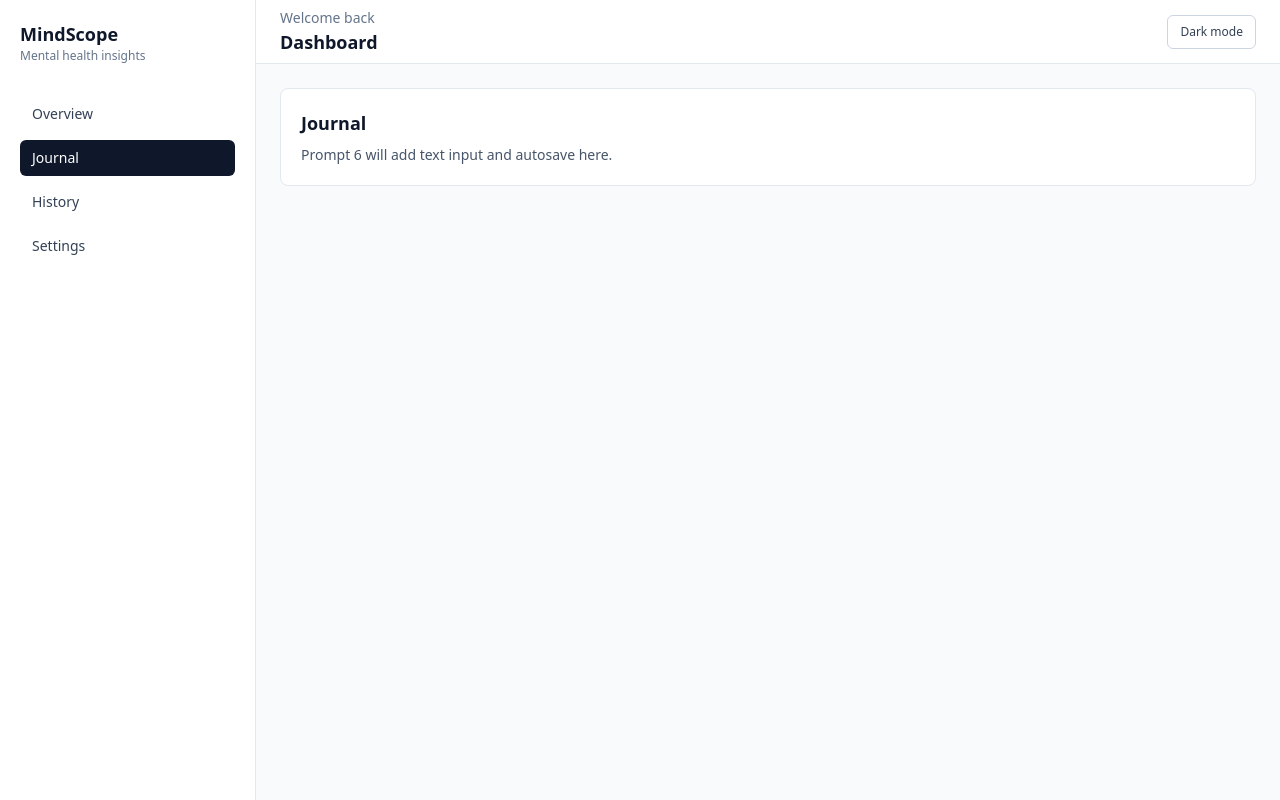
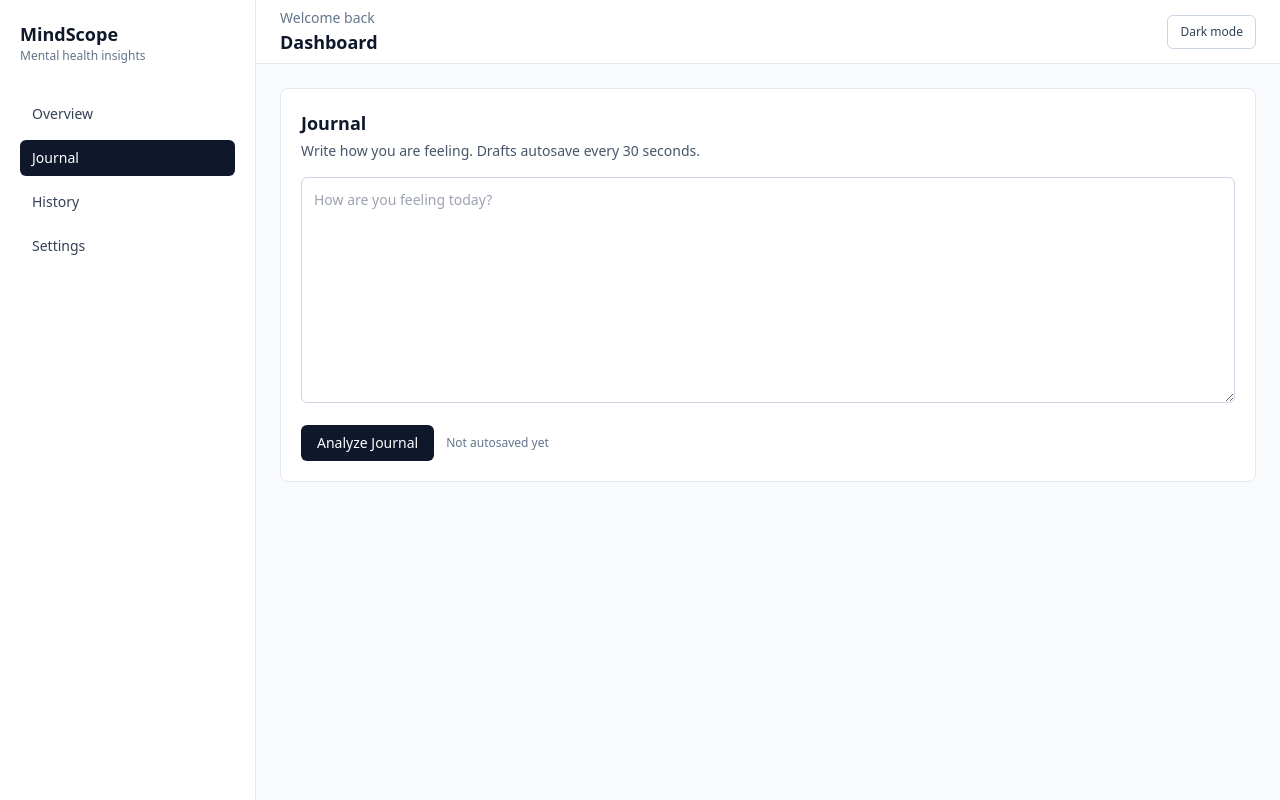
Before and after one commit to ahadunnobi/Shruti, a Next.js app: page /dashboard/journal in a window 1280 px wide. Built offline with nearby package versions, Linux system fonts and the light colour scheme.

Commit message:
Add journal page with text input, autosave functionality, and crisis detection

```diff
--- a/app/(dashboard)/dashboard/journal/page.tsx
+++ b/app/(dashboard)/dashboard/journal/page.tsx
@@ -1,10 +1,154 @@
+"use client";
+
+import { useEffect, useMemo, useState } from "react";
+
+const DRAFT_KEY = "journal-draft-text";
+
+type AnalyzeResponse = {
+  crisis: boolean;
+  category?: string;
+  emotionScores?: Record<string, number>;
+  matchedKeywords?: string[];
+  message?: string;
+  error?: string;
+};
+
 export default function JournalPage() {
+  const [text, setText] = useState("");
+  const [loading, setLoading] = useState(false);
+  const [error, setError] = useState<string | null>(null);
+  const [result, setResult] = useState<AnalyzeResponse | null>(null);
+  const [lastAutoSavedAt, setLastAutoSavedAt] = useState<Date | null>(null);
+
+  useEffect(() => {
+    const draft = localStorage.getItem(DRAFT_KEY);
+    if (draft) {
+      setText(draft);
+    }
+  }, []);
+
+  useEffect(() => {
+    const interval = setInterval(() => {
+      localStorage.setItem(DRAFT_KEY, text);
+      setLastAutoSavedAt(new Date());
+    }, 30000);
+
+    return () => clearInterval(interval);
+  }, [text]);
+
+  const lastSavedText = useMemo(() => {
+    if (!lastAutoSavedAt) {
+      return "Not autosaved yet";
+    }
+    return `Autosaved at ${lastAutoSavedAt.toLocaleTimeString()}`;
+  }, [lastAutoSavedAt]);
+
+  const handleSubmit = async () => {
+    if (!text.trim()) {
+      setError("Please write a journal entry first.");
+      return;
+    }
+
+    setLoading(true);
+    setError(null);
+    setResult(null);
+
+    try {
+      const response = await fetch("/api/analyze/text", {
+        method: "POST",
+        headers: {
+          "Content-Type": "application/json"
+        },
+        body: JSON.stringify({ text })
+      });
+
+      const payload = (await response.json()) as AnalyzeResponse;
+      if (!response.ok) {
+        throw new Error(payload.error ?? "Analysis failed");
+      }
+
+      setResult(payload);
+      localStorage.setItem(DRAFT_KEY, text);
+      setLastAutoSavedAt(new Date());
+    } catch (submitError) {
+      setError(
+        submitError instanceof Error
+          ? submitError.message
+          : "Something went wrong while analyzing text."
+      );
+    } finally {
+      setLoading(false);
+    }
+  };
+
   return (
-    <section className="rounded-lg border border-slate-200 bg-white p-5 dark:border-slate-800 dark:bg-slate-900">
-      <h1 className="text-lg font-semibold">Journal</h1>
-      <p className="mt-2 text-sm text-slate-600 dark:text-slate-300">
-        Prompt 6 will add text input and autosave here.
-      </p>
+    <section className="space-y-4 rounded-lg border border-slate-200 bg-white p-5 dark:border-slate-800 dark:bg-slate-900">
+      <div>
+        <h1 className="text-lg font-semibold">Journal</h1>
+        <p className="mt-1 text-sm text-slate-600 dark:text-slate-300">
+          Write how you are feeling. Drafts autosave every 30 seconds.
+        </p>
+      </div>
+
+      <textarea
+        value={text}
+        onChange={(event) => setText(event.target.value)}
+        placeholder="How are you feeling today?"
+        rows={10}
+        className="w-full rounded-md border border-slate-300 bg-transparent p-3 text-sm outline-none ring-slate-400 focus:ring-2 dark:border-slate-700"
+      />
+
+      <div className="flex flex-wrap items-center gap-3">
+        <button
+          type="button"
+          onClick={handleSubmit}
+          disabled={loading}
+          className="rounded-md bg-slate-900 px-4 py-2 text-sm font-medium text-white hover:bg-slate-700 disabled:cursor-not-allowed disabled:opacity-60 dark:bg-slate-100 dark:text-slate-900 dark:hover:bg-slate-300"
+        >
+          {loading ? "Analyzing..." : "Analyze Journal"}
+        </button>
+        <p className="text-xs text-slate-500 dark:text-slate-400">{lastSavedText}</p>
+      </div>
+
+      {error ? <p className="text-sm text-red-500">{error}</p> : null}
+
+      {result && !result.crisis ? (
+        <div className="rounded-md border border-emerald-200 bg-emerald-50 p-4 text-sm dark:border-emerald-900 dark:bg-emerald-950/40">
+          <p className="font-medium">Detected category: {result.category}</p>
+          <pre className="mt-2 overflow-auto rounded bg-white p-3 text-xs dark:bg-slate-900">
+            {JSON.stringify(result.emotionScores, null, 2)}
+          </pre>
+        </div>
+      ) : null}
+
+      {result?.crisis ? (
+        <div className="fixed inset-0 z-50 flex items-center justify-center bg-slate-900/70 p-4">
+          <div className="w-full max-w-lg rounded-lg bg-white p-5 shadow-xl dark:bg-slate-900">
+            <h2 className="text-lg font-semibold text-red-600">Immediate support</h2>
+            <p className="mt-2 text-sm text-slate-700 dark:text-slate-200">
+              Your message includes language that may indicate crisis. Please contact
+              emergency support now.
+            </p>
+            <ul className="mt-3 list-inside list-disc text-sm text-slate-700 dark:text-slate-200">
+              <li>988 Suicide & Crisis Lifeline (US): Call or text 988</li>
+              <li>Emergency services: Dial your local emergency number</li>
+              <li>Reach out to a trusted person near you right now</li>
+            </ul>
+            {result.matchedKeywords?.length ? (
+              <p className="mt-3 text-xs text-slate-500 dark:text-slate-400">
+                Triggered terms: {result.matchedKeywords.join(", ")}
+              </p>
+            ) : null}
+            <button
+              type="button"
+              className="mt-4 rounded-md border border-slate-300 px-4 py-2 text-sm dark:border-slate-700"
+              onClick={() => setResult(null)}
+            >
+              Close
+            </button>
+          </div>
+        </div>
+      ) : null}
     </section>
   );
 }
--- /dev/null
+++ b/app/api/analyze/text/route.ts
@@ -0,0 +1,109 @@
+import { NextResponse } from "next/server";
+import { getServerSession } from "next-auth";
+import { authOptions } from "@/lib/auth";
+import { detectCrisis, mapEmotionScoresToCategory } from "@/lib/analysis";
+import { env } from "@/lib/env";
+import { prisma } from "@/lib/prisma";
+
+const HF_MODEL_URL =
+  "https://api-inference.huggingface.co/models/j-hartmann/emotion-english-distilroberta-base";
+
+type HfEmotionItem = { label: string; score: number };
+
+function normalizeEmotionScores(payload: unknown): Record<string, number> {
+  if (!Array.isArray(payload) || !Array.isArray(payload[0])) {
+    return {};
+  }
+
+  const rows = payload[0] as HfEmotionItem[];
+  const scores: Record<string, number> = {};
+
+  for (const row of rows) {
+    scores[row.label.toLowerCase()] = Number(row.score ?? 0);
+  }
+
+  return scores;
+}
+
+export async function POST(request: Request) {
+  try {
+    const session = await getServerSession(authOptions);
+    if (!session?.user?.id) {
+      return NextResponse.json({ error: "Unauthorized" }, { status: 401 });
+    }
+
+    const body = await request.json();
+    const inputText = String(body?.text ?? "").trim();
+
+    if (!inputText) {
+      return NextResponse.json({ error: "Text is required" }, { status: 400 });
+    }
+
+    const crisisCheck = detectCrisis(inputText);
+    if (crisisCheck.crisis) {
+      return NextResponse.json(
+        {
+          crisis: true,
+          matchedKeywords: crisisCheck.matched,
+          message:
+            "Crisis keywords detected. Please show helpline resources immediately."
+        },
+        { status: 200 }
+      );
+    }
+
+    const hfResponse = await fetch(HF_MODEL_URL, {
+      method: "POST",
+      headers: {
+        Authorization: `Bearer ${env.huggingFaceApiKey}`,
+        "Content-Type": "application/json"
+      },
+      body: JSON.stringify({ inputs: inputText })
+    });
+
+    if (!hfResponse.ok) {
+      const errorText = await hfResponse.text();
+      return NextResponse.json(
+        {
+          error: "Hugging Face inference failed",
+          details: errorText
+        },
+        { status: 502 }
+      );
+    }
+
+    const modelResult = (await hfResponse.json()) as unknown;
+    const emotionScores = normalizeEmotionScores(modelResult);
+    const category = mapEmotionScoresToCategory(emotionScores);
+
+    const saved = await prisma.analysisResult.create({
+      data: {
+        userId: session.user.id,
+        inputText,
+        emotionScores,
+        category
+      }
+    });
+
+    return NextResponse.json(
+      {
+        crisis: false,
+        category,
+        emotionScores,
+        result: {
+          id: saved.id,
+          timestamp: saved.createdAt
+        }
+      },
+      { status: 200 }
+    );
+  } catch (error) {
+    return NextResponse.json(
+      {
+        error: "Unable to analyze text",
+        details: error instanceof Error ? error.message : "Unknown error"
+      },
+      { status: 500 }
+    );
+  }
+}
```
